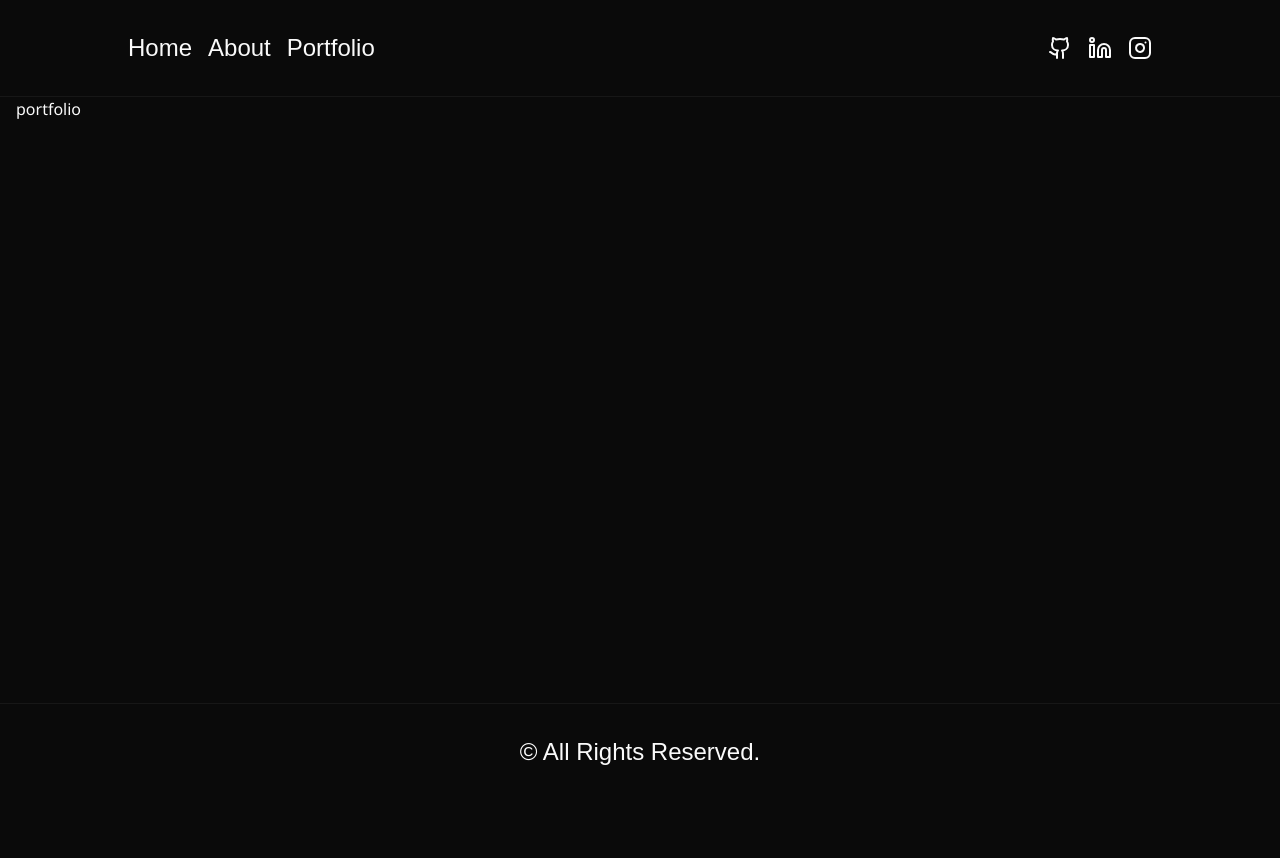
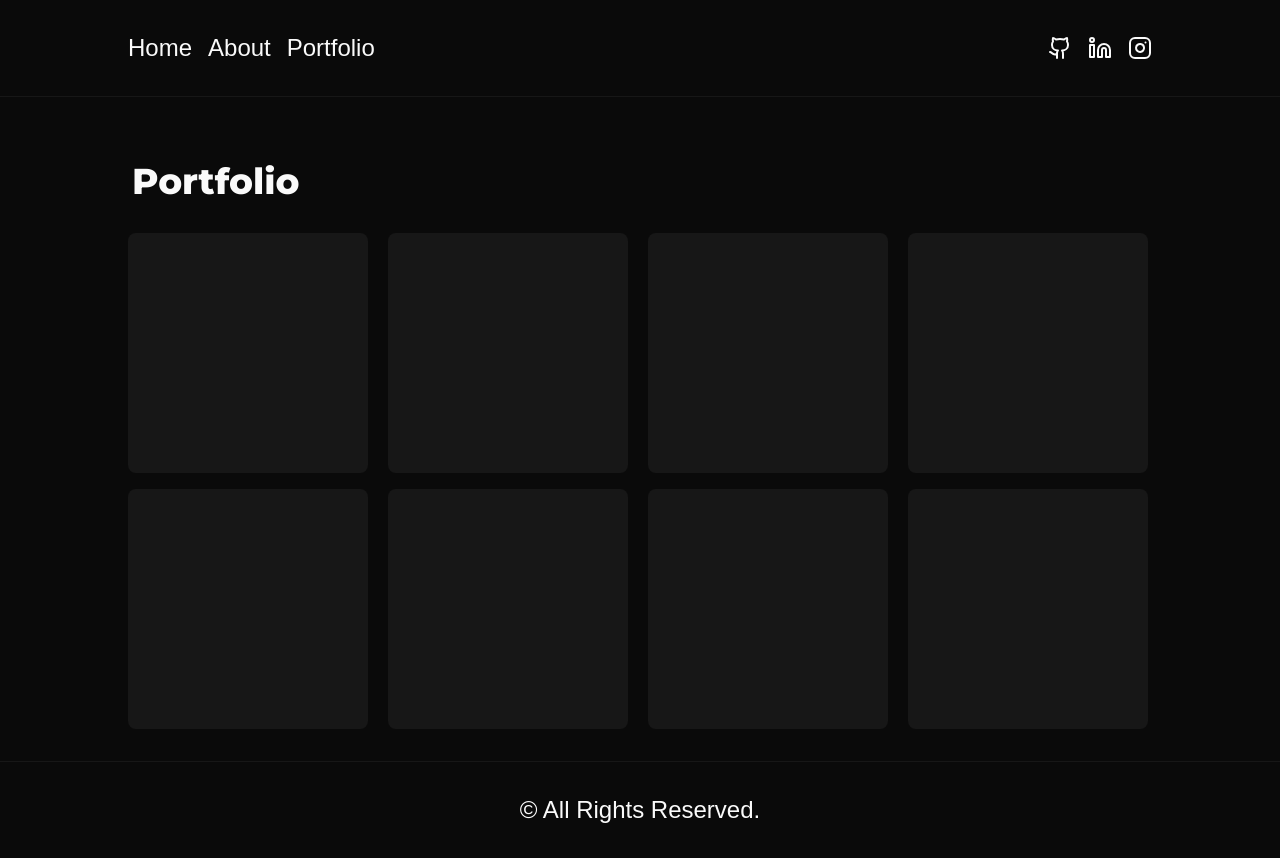
Before and after one commit to Alexxcamargo1000/portfolio-web, a Next.js app: page /portfolio in a window 1280 px wide. Before the commit the page ends 800 px from the top, so only its background shows below. Built offline with nearby package versions, Linux system fonts and the light colour scheme; a web font is replaced by a local one.

Commit message:
feat: styles portfolio page

```diff
--- a/src/app/portfolio/page.tsx
+++ b/src/app/portfolio/page.tsx
@@ -1,7 +1,20 @@
 export default function Portfolio() {
   return (
-    <div>
-      <h1>portfolio</h1>
+    <div className="flex flex-1 justify-center">
+      <div className="max-w-5xl w-full mt-16">
+        <h1 className=" pl-1 text-4xl font-montserrat font-bold ">Portfolio</h1>
+
+        <div className="my-8 grid grid-cols-4 gap-4">
+          <div className='w-60 h-60 bg-neutral-900 rounded-lg' />
+          <div className='w-60 h-60 bg-neutral-900 rounded-lg' />
+          <div className='w-60 h-60 bg-neutral-900 rounded-lg' />
+          <div className='w-60 h-60 bg-neutral-900 rounded-lg' />
+          <div className='w-60 h-60 bg-neutral-900 rounded-lg' />
+          <div className='w-60 h-60 bg-neutral-900 rounded-lg' />
+          <div className='w-60 h-60 bg-neutral-900 rounded-lg' />
+          <div className='w-60 h-60 bg-neutral-900 rounded-lg' />
+        </div>
+      </div>
     </div>
   )
 }
```
